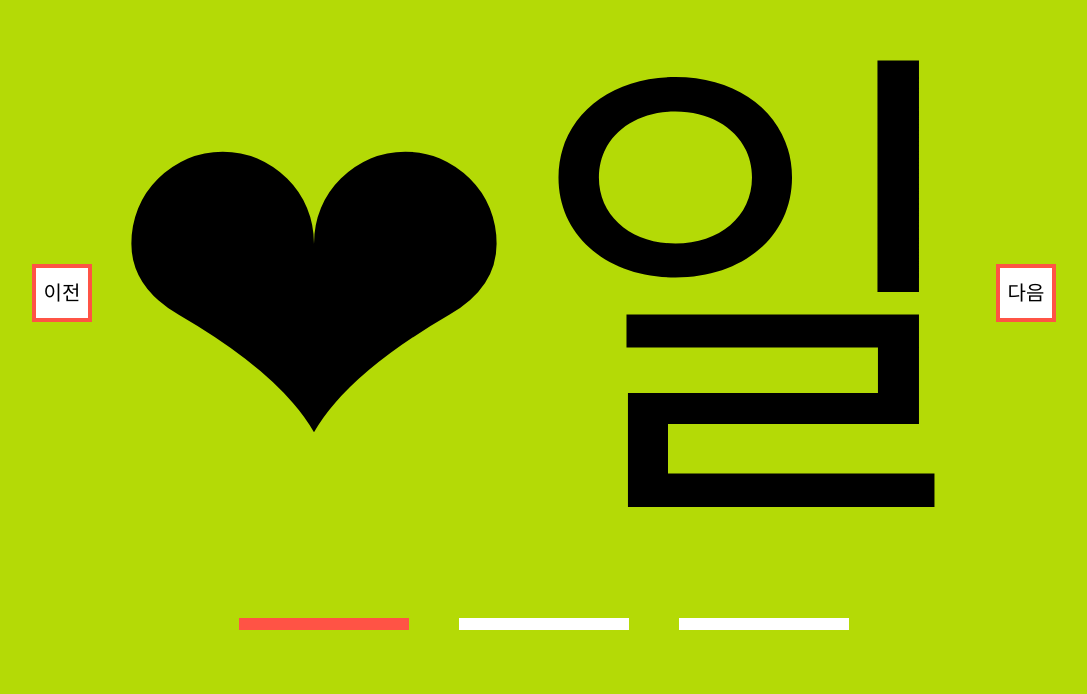
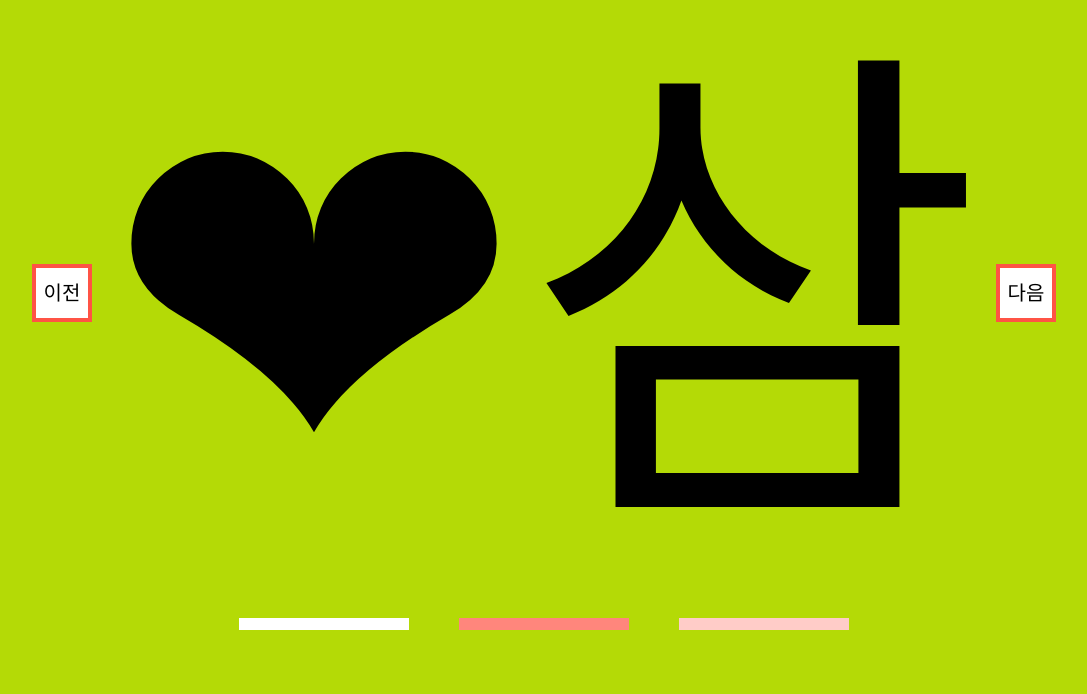
Before and after one commit to hamkke/TheFirstSliderIMade, a plain HTML site: page 익스11호환.html in a window 1280 px wide. Shown: the part 106-800 px from the top of the page, without its empty margins (96-1183 px from the left). Drawn offline with Linux system fonts and the light colour scheme.

Commit message:
마무리 확인

```diff
--- a/익스11호환.html
+++ b/익스11호환.html
@@ -131,8 +131,7 @@ function slide() {
 
 
     var li_click = function(idx){
-        dots[idx].onclick = function(){
-            // var slides = document.querySelectorAll('.visual_list li');
+        dots[idx].addEventListener('click', function(){
             if(!dots[idx].classList.add(actClass)){
                 for(var i=0;i<dots.length;i++){
                     dots[i].classList.remove(actClass);
@@ -144,16 +143,16 @@ function slide() {
                 dots[idx].classList.remove(actClass);
                 slides[idx].classList.remove(showClass);
             }
-        };
+        });
     }
 
     for(var i=0; i<dots.length; i++){
-    li_click(i);
+        li_click(i);
     }
 };
 
 slide();
-// setInterval(moveSlide, 500);
+setInterval(moveSlide, 1000);
     </script>
 </body>
 </html>
```
Also changed, not shown: index.html (+2 -2 lines).
